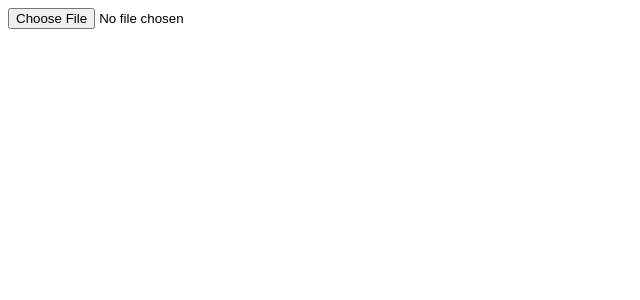
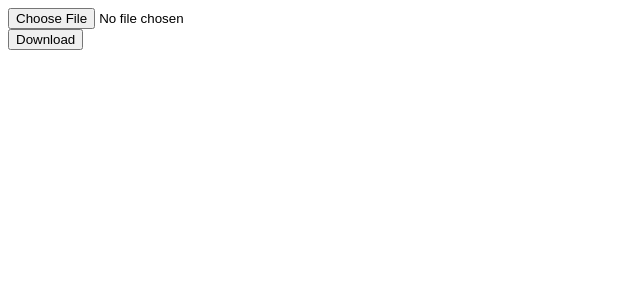
Before and after one commit to seonghun120614/SYD, a React (Vite) app in the folder app/front/: page / in a window 1280 px wide. Shown: the top 300 px of the page, without its empty margins (0-640 px from the left). Built offline with nearby package versions, Linux system fonts and the light colour scheme.

Commit message:
feat: Create  components

```diff
--- a/app/front/src/App.jsx
+++ b/app/front/src/App.jsx
@@ -1,10 +1,14 @@
+import React from "react";
+
 import CSVUpload from './components/CSVUpload';
-import React from "react";
+import DownloadButton from './components/DownloadButton';
+
 
 function App() {
   return (
     <div>
       <CSVUpload />
+      <DownloadButton />
     </div>
   );
 }
--- /dev/null
+++ b/app/front/src/components/DownloadButton.jsx
@@ -0,0 +1,16 @@
+import React from 'react';
+
+
+function DownloadButton() {
+  const handleDownload = () => {
+    console.log("Download Button is clicked.");
+  };
+
+  return (
+    <button onClick={handleDownload}>
+      Download
+    </button>
+  );
+}
+
+export default DownloadButton;
```
Also changed, not shown: 1 other file (tests, documents, lock files or other folders).
